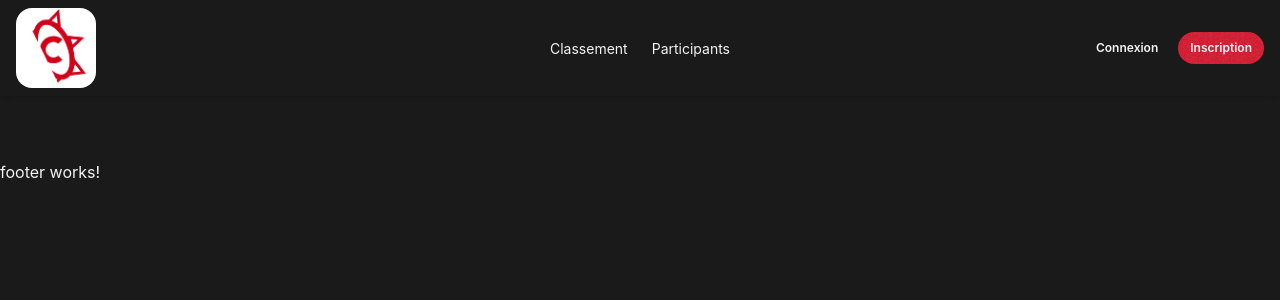
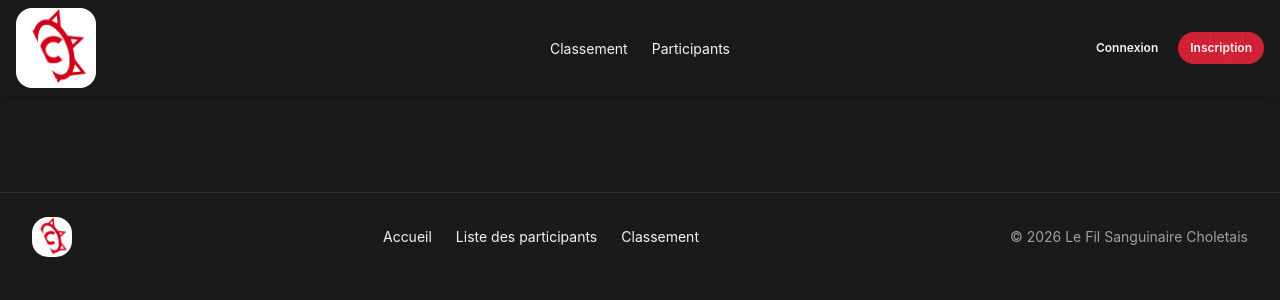
Before and after one commit to Laeti-Challant/fsc-tournament-front, an Angular app: page / in a window 1280 px wide. Shown: the top 300 px of the page. Built offline with nearby package versions, Linux system fonts and the light colour scheme.

Commit message:
feat(authentication) : add footer

```diff
--- a/src/app/layout/footer/footer.html
+++ b/src/app/layout/footer/footer.html
@@ -1 +1,20 @@
-<p>footer works!</p>
+<footer class="footer footer-center bg-base-100 border-t border-base-200 px-8 py-6 mt-8">
+  <div class="flex flex-col md:flex-row items-center justify-between w-full gap-4">
+    <!-- Logo -->
+    <a routerLink="/" class="rounded-[16px] overflow-hidden">
+      <img src="logo-fsc.webp" alt="Logo Le fil sanguilaire Choletais" class="h-10 w-auto" />
+    </a>
+
+    <!-- Liens -->
+    <nav class="flex gap-6 text-sm">
+      <a routerLink="/" class="hover:text-primary transition-colors"> Accueil </a>
+      <a routerLink="/participants" class="hover:text-primary transition-colors">
+        Liste des participants
+      </a>
+      <a routerLink="/classement" class="hover:text-primary transition-colors"> Classement </a>
+    </nav>
+
+    <!-- Copyright -->
+    <p class="text-neutral-content text-sm">© {{ currentYear }} Le Fil Sanguinaire Choletais</p>
+  </div>
+</footer>
--- a/src/app/layout/footer/footer.ts
+++ b/src/app/layout/footer/footer.ts
@@ -1,9 +1,12 @@
 import { Component } from '@angular/core';
+import { RouterLink } from '@angular/router';
 
 @Component({
   selector: 'app-footer',
-  imports: [],
+  imports: [RouterLink],
   templateUrl: './footer.html',
   styleUrl: './footer.css',
 })
-export class Footer {}
+export class Footer {
+  currentYear: number = new Date().getFullYear();
+}
```
